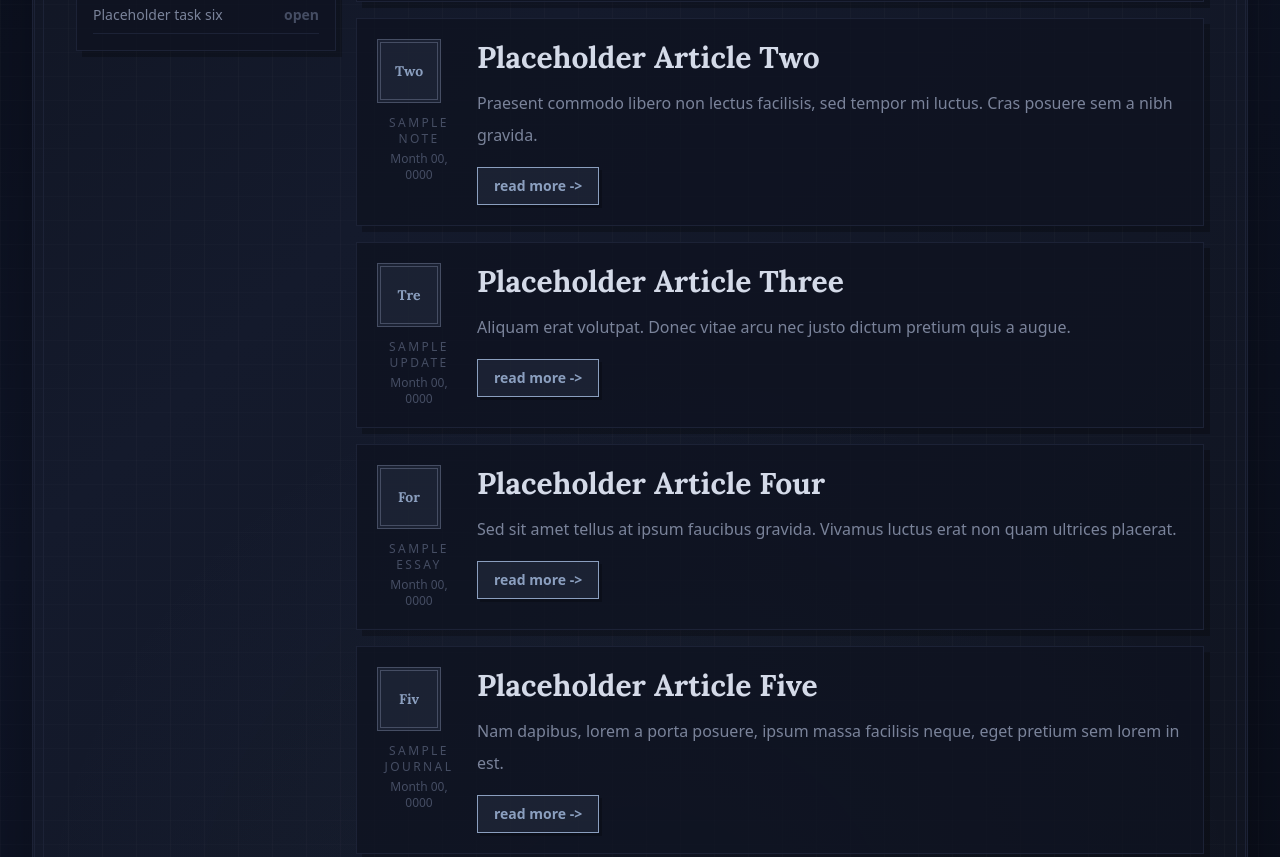
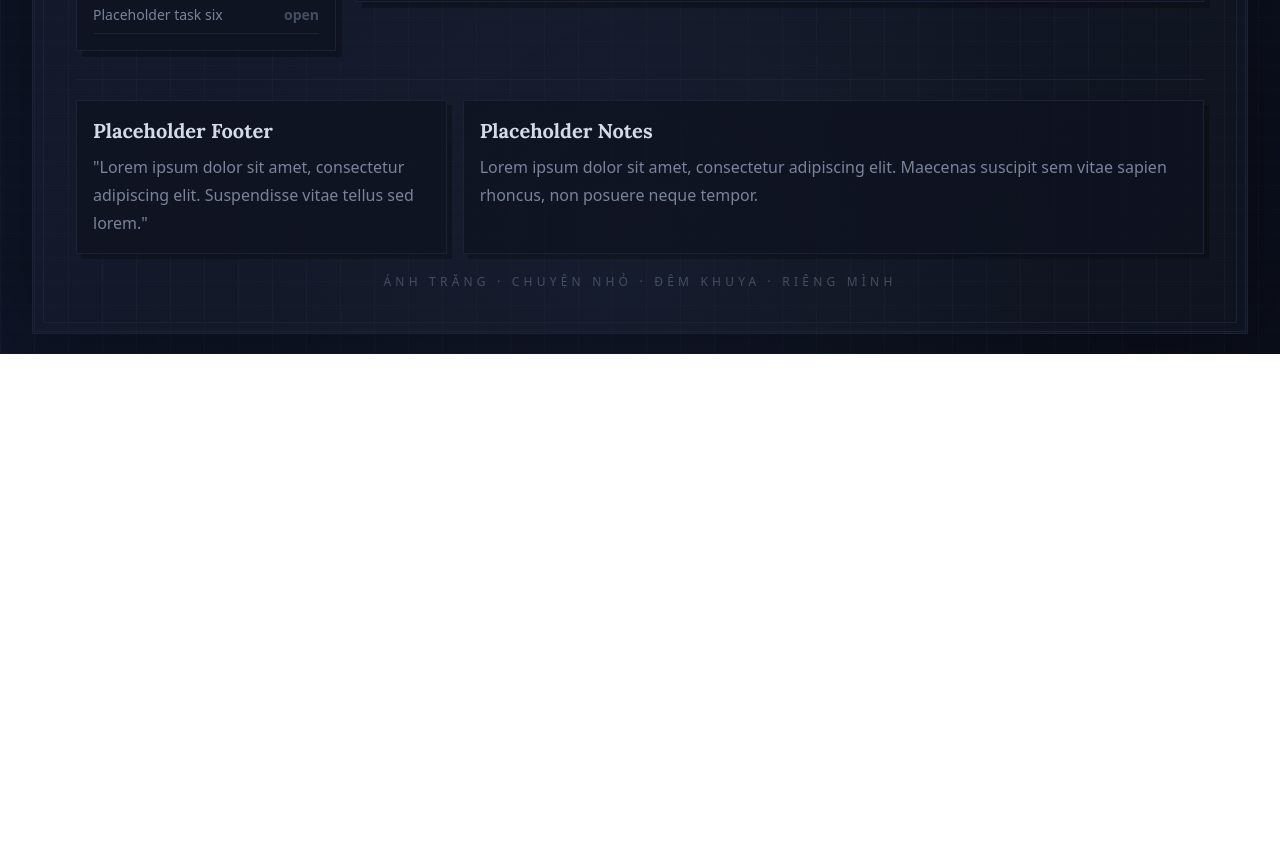
Before and after one commit to hungngdoan/goc-cua-hung, an Astro site: page / in a window 1280 px wide. Shown: the part 1142-1999 px from the top of the page. After the commit the page ends 1496 px from the top, so only its background shows below. Built offline with nearby package versions, Linux system fonts and the light colour scheme; Astro itself is replaced by a stand-in of ours.

Commit message:
update layout

```diff
--- a/src/components/react/StyleLab.jsx
+++ b/src/components/react/StyleLab.jsx
@@ -5,7 +5,8 @@ import MusicPlayer from "./MusicPlayer.jsx";
 import TaoThao from "./TaoThao.jsx";
 import ThirtySixKe from "./ThirtySixKe.jsx";
 
-const posts = [
+const postsByStyle = {
+  den_dau: [
     {
       title: "🏹 Hai Mũi Tên",
       date: "31/5/2026",
@@ -20,36 +21,9 @@ const posts = [
         "🎯 Khi bị dồn vào đường cùng với nguồn lực hạn hẹp, đừng cố tìm cách an toàn tuyệt đối. Hãy dùng đòn phủ đầu để răn đe kẻ mạnh nhất. Giữ lại con bài cuối cùng để kẻ thù khiếp sợ mà không manh động. 🛡️",
       tags: ["#Tri"],
       readMore: false
-  },
-  {
-    title: "Placeholder Article Two",
-    date: "Month 00, 0000",
-    type: "Sample note",
-    seal: "Two",
-    body: "Praesent commodo libero non lectus facilisis, sed tempor mi luctus. Cras posuere sem a nibh gravida."
-  },
-  {
-    title: "Placeholder Article Three",
-    date: "Month 00, 0000",
-    type: "Sample update",
-    seal: "Tre",
-    body: "Aliquam erat volutpat. Donec vitae arcu nec justo dictum pretium quis a augue."
-  },
-  {
-    title: "Placeholder Article Four",
-    date: "Month 00, 0000",
-    type: "Sample essay",
-    seal: "For",
-    body: "Sed sit amet tellus at ipsum faucibus gravida. Vivamus luctus erat non quam ultrices placerat."
-  },
-  {
-    title: "Placeholder Article Five",
-    date: "Month 00, 0000",
-    type: "Sample journal",
-    seal: "Fiv",
-    body: "Nam dapibus, lorem a porta posuere, ipsum massa facilisis neque, eget pretium sem lorem in est."
     }
-];
+  ]
+};
 
 const styles = [
   {
@@ -703,6 +677,7 @@ function WovenStat({ label, value, style }) {
 export default function VietnameseBlogStyleLab() {
   const [styleId, setStyleId] = useState("den_dau");
   const style = useMemo(() => styles.find((item) => item.id === styleId) || styles[0], [styleId]);
+  const tabPosts = postsByStyle[style.id] || [];
   // Portal target for the music player: lives in the sidebar (under "Placeholder
   // Title") on normal tabs, and is null on the sidebar-less tabs (36 Kế, Tào Tháo).
   const [musicSlot, setMusicSlot] = useState(null);
@@ -1022,8 +997,9 @@ export default function VietnameseBlogStyleLab() {
                   </div>
                 </motion.div>
 
+                {tabPosts.length > 0 && (
                 <div className="mt-5 space-y-4">
-                  {posts.map((post, index) => {
+                  {tabPosts.map((post, index) => {
                     const bodyBlocks = Array.isArray(post.body) ? post.body : [post.body];
 
                     return (
@@ -1116,6 +1092,7 @@ export default function VietnameseBlogStyleLab() {
                     );
                   })}
                 </div>
+                )}
               </section>
             </section>
 
```
Lines whose indentation alone changed are shown as unchanged.
